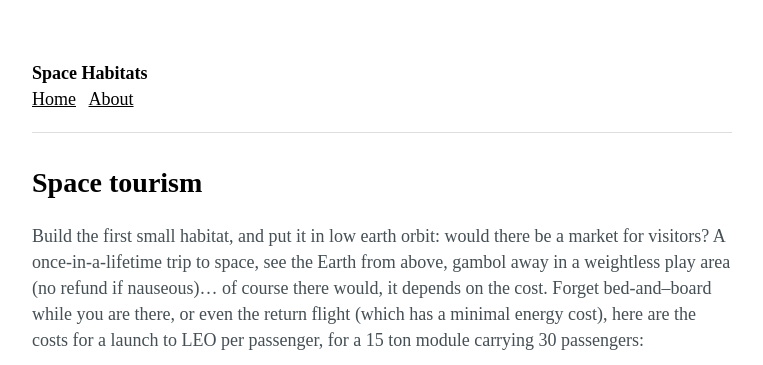
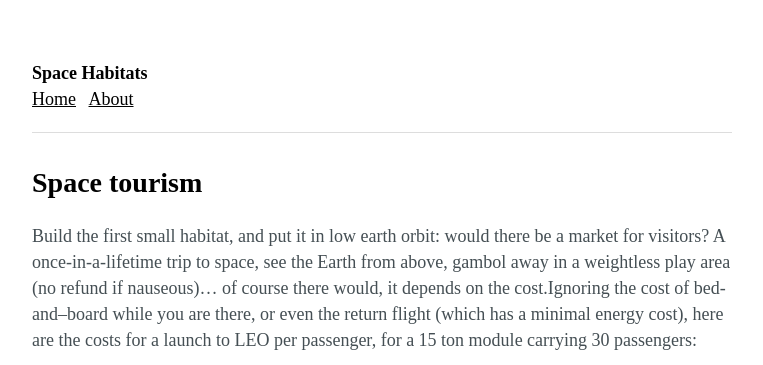
Before and after one commit to ffub/space-habitats, a Jekyll site: the page built from _posts/2016-06-30-space-tourism-build-first-small-habitat.markdown, in a window 1280 px wide, cut to the strip 0-365 px from the top of the page. Shown: the whole strip, without its empty margins (258-1021 px from the left). Built offline with Jekyll 4.4.1, drawn with Linux system fonts in a browser that asks for light colours.

Commit message:
Updated Space Tourism Build First Small Habitat

```diff
--- a/_posts/2016-06-30-space-tourism-build-first-small-habitat.markdown
+++ b/_posts/2016-06-30-space-tourism-build-first-small-habitat.markdown
@@ -1,9 +1,9 @@
 ---
 title: Space tourism
-date: 2016-06-30 17:54:00.002000000 +01:00
+date: 2016-06-30 17:54:00 +01:00
 ---
 
-Build the first small habitat, and put it in low earth orbit: would there be a market for visitors? A once-in-a-lifetime trip to space, see the Earth from above, gambol away in a weightless play area (no refund if nauseous)… of course there would, it depends on the cost. Forget bed-and–board while you are there, or even the return flight (which has a minimal energy cost), here are the costs for a launch to LEO per passenger, for a 15 ton module carrying 30 passengers:
+Build the first small habitat, and put it in low earth orbit: would there be a market for visitors? A once-in-a-lifetime trip to space, see the Earth from above, gambol away in a weightless play area (no refund if nauseous)… of course there would, it depends on the cost.Ignoring the cost of bed-and–board while you are there, or even the return flight (which has a minimal energy cost), here are the costs for a launch to LEO per passenger, for a 15 ton module carrying 30 passengers:
 
 ![Costs per passenger from Earth to Low Earth Orbit](https://2.bp.blogspot.com/-Xw2SjmP-LOw/V3VOup5vaKI/AAAAAAAAAJU/Jd9dDywV94kO-jnmgNj3CsaZRagyq0pWgCLcB/s640/space%2Bhabitat%2Bblog%2Bchart%2BLEO%2Bcost.jpg)
 
```
